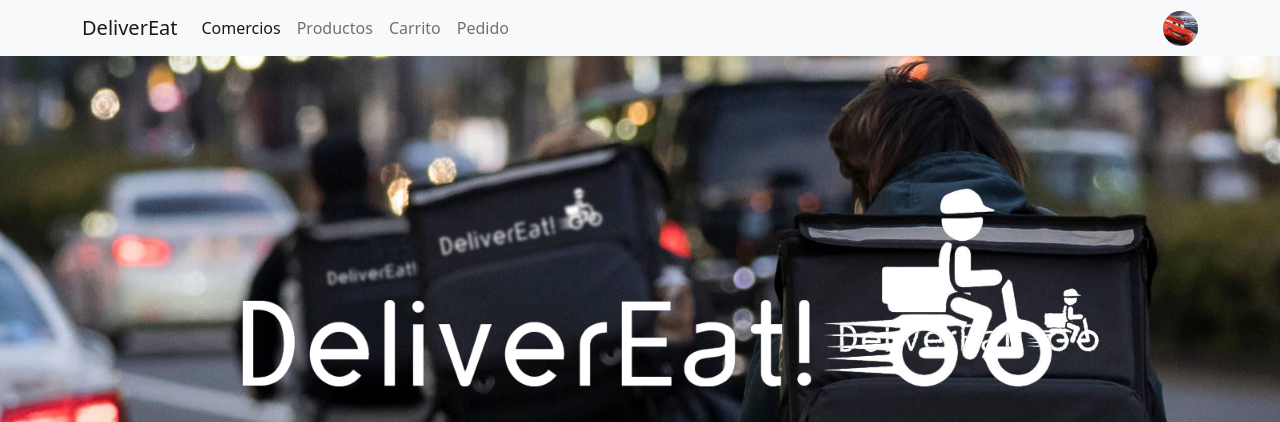
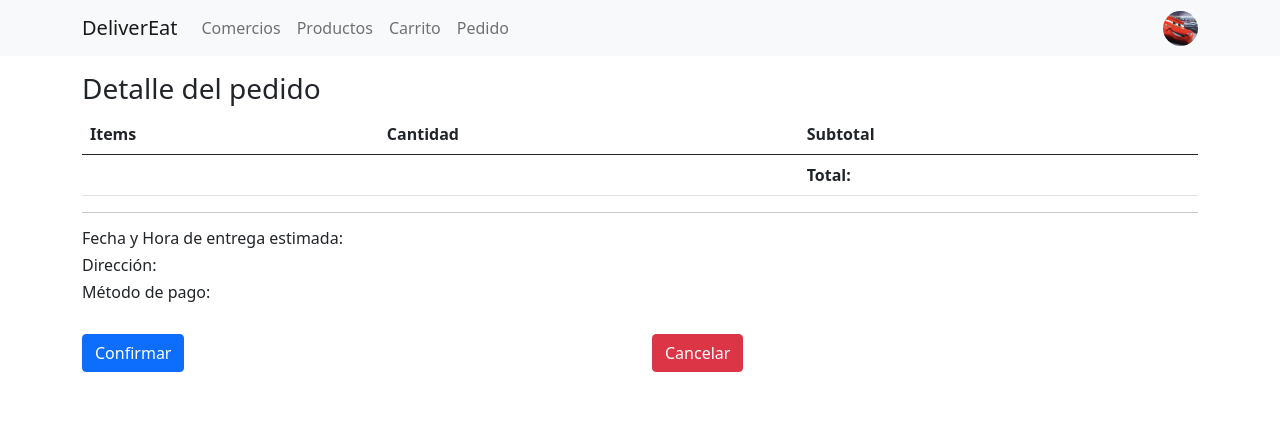
Before and after one commit to mzguido/ISW-Grupo10-4K1-2021, an Angular app in the folder Trabajos Practicos/Evaluables/TP6/ISW-2021-TPE-G10-06-DeliverEat/cliente/: page /detalle-pedido in a window 1280 px wide. Before the commit this address led to /comercios. Shown: the top 422 px of the page. Built offline with nearby package versions, Linux system fonts and the light colour scheme; no server answers.

Commit message:
Creado detalle-pedido v1

```diff
--- a/Trabajos Practicos/Evaluables/TP6/ISW-2021-TPE-G10-06-DeliverEat/cliente/src/app/app-routing.module.ts
+++ b/Trabajos Practicos/Evaluables/TP6/ISW-2021-TPE-G10-06-DeliverEat/cliente/src/app/app-routing.module.ts
@@ -5,12 +5,14 @@
 import { ProductosComponent } from './pages/productos/productos.component';
 import { CarritoComponent } from './pages/carrito/carrito.component';
 import { PedidoComponent } from './components/pedido/pedido.component';
+import { DetallePedidoComponent } from './components/detalle-pedido/detalle-pedido.component';
 
 const routes: Routes = [
   { path: 'comercios', component: ComerciosComponent },
   { path: 'productos/:id', component: ProductosComponent },
   { path: 'carrito', component: CarritoComponent },
   { path: 'pedido', component: PedidoComponent },
+  { path: 'detalle-pedido', component: DetallePedidoComponent },
   { path: '**', pathMatch: 'full', redirectTo: 'comercios' },
 ];
 
--- a/Trabajos Practicos/Evaluables/TP6/ISW-2021-TPE-G10-06-DeliverEat/cliente/src/app/app.module.ts
+++ b/Trabajos Practicos/Evaluables/TP6/ISW-2021-TPE-G10-06-DeliverEat/cliente/src/app/app.module.ts
@@ -15,6 +15,7 @@
 import { ItemCarritoComponent } from './components/item-carrito/item-carrito.component';
 import { CantidadComponent } from './components/cantidad/cantidad.component';
 import { PedidoComponent } from './components/pedido/pedido.component';
+import { DetallePedidoComponent } from './components/detalle-pedido/detalle-pedido.component';
 
 @NgModule({
   declarations: [
@@ -28,6 +29,7 @@
     ItemCarritoComponent,
     CantidadComponent,
     PedidoComponent,
+    DetallePedidoComponent,
   ],
   imports: [
     BrowserModule,
--- /dev/null
+++ b/Trabajos Practicos/Evaluables/TP6/ISW-2021-TPE-G10-06-DeliverEat/cliente/src/app/components/detalle-pedido/detalle-pedido.component.html
@@ -0,0 +1,79 @@
+<div class="m-3">
+    <div class="container">
+        <h3>Detalle del pedido</h3>
+        <table class="table">
+            <thead>
+                <tr>
+                    <th scope="col">Items</th>
+                    <th class="cantidad" scope="col">Cantidad</th>
+                    <th class="item" scope="col">Subtotal</th>
+                </tr>
+            </thead>
+            <tbody>
+
+                <!-- <tr *ngFor="let producto of productos">
+                    <td class="table-data">
+                        <div class="img-producto">
+                            <img [src]="producto.image" class="cart-img" alt="{{producto.nombre}}">
+                            <i class="bi bi-trash eliminar" (click)="eliminarProd(producto)" style="cursor:pointer">
+                                Eliminar</i>
+                        </div>
+                        <h5 class="nombre">{{producto.nombre}}</h5>
+                    </td>
+                    <td class="">
+                        <div class="input-group" style="width: 130px">
+                            <button class="btn btn-outline-secondary" type="button" id="button-addon2"
+                                style="width:40px" (click)="disminuirCant(producto)">-</button>
+                            <input type="text" class="form-control" value="{{producto.cantidad}}">
+                            <button class="btn btn-outline-secondary" type="button" id="button-addon2"
+                                style="width: 40px" (click)="aumentarCant(producto)">+</button>
+                        </div>
+                        <div class="precio">
+                            <h5>${{producto.precio}}</h5>
+                        </div>
+                    </td>
+                    <td class="item" style="font-size: 140%">${{producto.precio}}</td>
+                    <td class="item" style="font-size: 140%">${{producto.precio * producto.cantidad}}</td>
+                    <td class="item" style="font-size: 130%">
+                        <i class="bi bi-trash" (click)="eliminarProd(producto)" style="cursor:pointer"></i>
+                    </td> -->
+
+                    <!-- <app-item-carrito [producto]="producto"></app-item-carrito> -->
+                    <tr>
+                        <th></th>
+                        <th></th>
+                        <th class="text-right">
+                            <span class="pyBadge"
+                            >Total:
+                            <!-- {{ TotalPrecio | currency: "$" }} -->
+                            </span>
+                        </th>
+                    </tr>
+            </tbody>
+        </table>
+        <hr>
+        <!-- <div class="row">
+            <div class="col-md">
+                <h6>Total:</h6>
+            </div>
+            <div class="col-md">
+                <h6>&nbsp;&nbsp;&nbsp;$</h6>
+            </div>
+        </div> -->
+        <h6>Fecha y Hora de entrega estimada:</h6>
+        <h6>Dirección:</h6>
+        <h6>Método de pago:</h6>
+
+        <br>
+        <div class="row justify-content-right">
+            <div class="col">
+                <button type="button" class="btn btn-primary">Confirmar</button>
+            </div>
+            <div class="col">
+                <button type="button" class="btn btn-danger">Cancelar</button>
+            </div>
+        </div>
+    </div>
+
+
+</div>
--- /dev/null
+++ b/Trabajos Practicos/Evaluables/TP6/ISW-2021-TPE-G10-06-DeliverEat/cliente/src/app/components/detalle-pedido/detalle-pedido.component.ts
@@ -0,0 +1,15 @@
+import { Component, OnInit } from '@angular/core';
+
+@Component({
+  selector: 'app-detalle-pedido',
+  templateUrl: './detalle-pedido.component.html',
+  styleUrls: ['./detalle-pedido.component.css']
+})
+export class DetallePedidoComponent implements OnInit {
+
+  constructor() { }
+
+  ngOnInit(): void {
+  }
+
+}
```
Also changed, not shown: Trabajos Practicos/Evaluables/TP6/ISW-2021-TPE-G10-06-DeliverEat/cliente/src/app/components/detalle-pedido/detalle-pedido.component.css (added).
